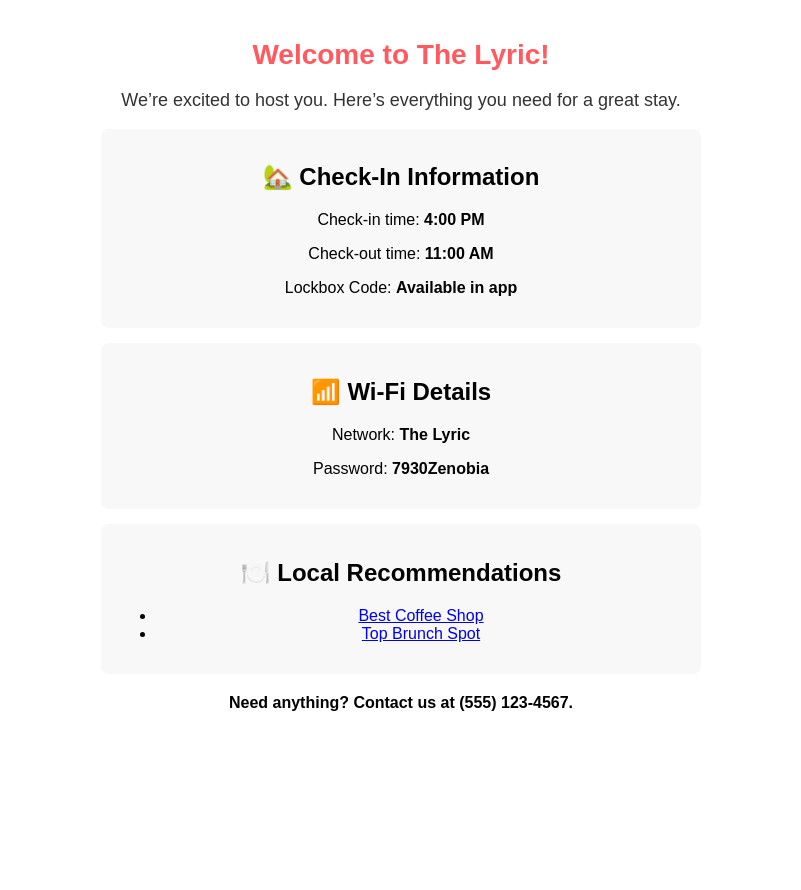
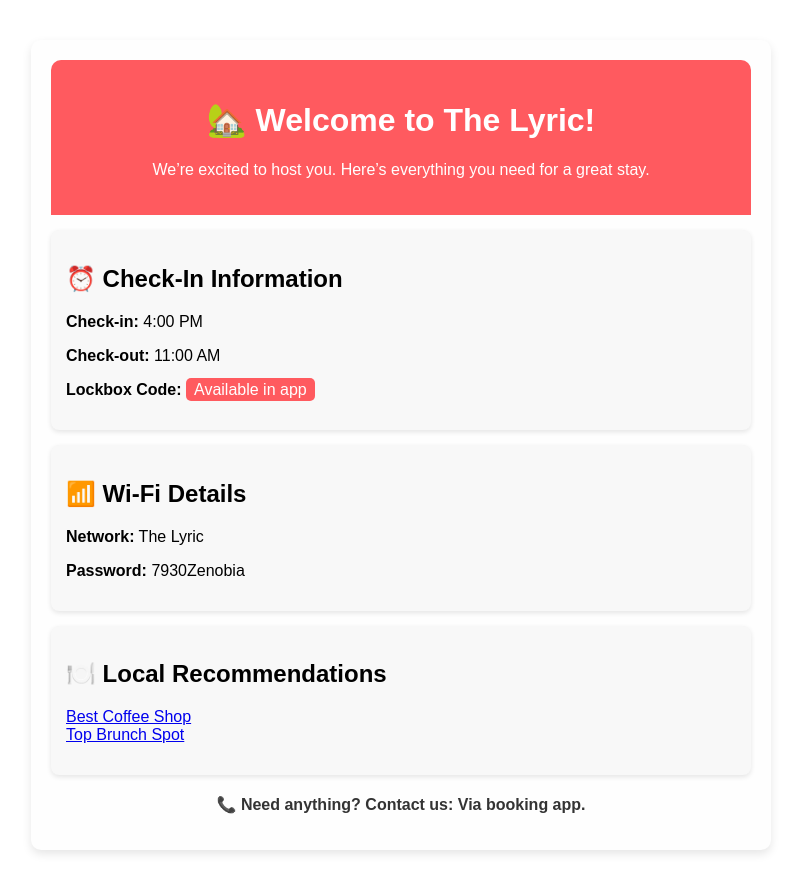
Before and after one commit to blakehaddad/str-guest-info, a React (Create React App) app: page / in a window 1280 px wide. Shown: the whole page, without its empty margins (239-1040 px from the left). Before the commit the page ends 800 px from the top, so only its background shows below. Built offline with nearby package versions, Linux system fonts and the light colour scheme.

Commit message:
contact num from env

```diff
--- a/public/config.json
+++ b/public/config.json
@@ -5,7 +5,7 @@
     "lockboxCode": "Available in app",
     "wifiNetwork": "The Lyric",
     "wifiPassword": "7930Zenobia",
-    "contactNumber": "(555) 123-4567",
+    "contactNumber": null,
     "recommendations": [
       { "name": "Best Coffee Shop", "url": "https://maps.google.com" },
       { "name": "Top Brunch Spot", "url": "https://maps.google.com" }
--- a/src/App.js
+++ b/src/App.js
@@ -4,8 +4,8 @@ function App() {
   const [config, setConfig] = useState(null);
 
   useEffect(() => {
-    const configPath = `${process.env.PUBLIC_URL}/config.json`; // Ensures the correct base URL
-    console.log("Fetching config from:", configPath); // Debugging
+    const configPath = `${process.env.PUBLIC_URL}/config.json`;
+    console.log("Fetching config from:", configPath);
 
     fetch(configPath)
       .then((response) => {
@@ -14,62 +14,104 @@ function App() {
         }
         return response.json();
       })
-      .then((data) => {
-        // console.log("Config Data Loaded:", data);
-        setConfig(data);
-      })
+      .then((data) => setConfig(data))
       .catch((error) => console.error("Error loading config:", error));
   }, []);
 
+  if (!config) return <div style={styles.loading}>Loading...</div>;
 
-  if (!config) return <p>Loading...</p>;
+  const contactNumber = process.env.REACT_APP_CONTACT_NUMBER
+  ? process.env.REACT_APP_CONTACT_NUMBER
+  : (config.contactNumber || "Via booking app");
+
 
   return (
     <div style={styles.container}>
-      <h1 style={styles.title}>Welcome to {config.propertyName}!</h1>
-      <p style={styles.subtitle}>We’re excited to host you. Here’s everything you need for a great stay.</p>
-
-      <div style={styles.section}>
-        <h2>🏡 Check-In Information</h2>
-        <p>Check-in time: <strong>{config.checkInTime}</strong></p>
-        <p>Check-out time: <strong>{config.checkOutTime}</strong></p>
-        <p>Lockbox Code: <strong>{config.lockboxCode}</strong></p>
+      <div style={styles.header}>
+        <h1>🏡 Welcome to {config.propertyName}!</h1>
+        <p>We’re excited to host you. Here’s everything you need for a great stay.</p>
       </div>
 
-      <div style={styles.section}>
-        <h2>📶 Wi-Fi Details</h2>
-        <p>Network: <strong>{config.wifiNetwork}</strong></p>
-        <p>Password: <strong>{config.wifiPassword}</strong></p>
+      <div style={styles.card}>
+        <h2>⏰ Check-In Information</h2>
+        <p><strong>Check-in:</strong> {config.checkInTime}</p>
+        <p><strong>Check-out:</strong> {config.checkOutTime}</p>
+        <p><strong>Lockbox Code:</strong> <span style={styles.lockbox}>{config.lockboxCode}</span></p>
       </div>
 
-      <div style={styles.section}>
+      <div style={styles.card}>
+        <h2>📶 Wi-Fi Details</h2>
+        <p><strong>Network:</strong> {config.wifiNetwork}</p>
+        <p><strong>Password:</strong> {config.wifiPassword}</p>
+      </div>
+
+      <div style={styles.card}>
         <h2>🍽️ Local Recommendations</h2>
-        <ul>
+        <ul style={styles.list}>
           {(config.recommendations || []).map((place, index) => (
             <li key={index}>
-              <a href={place.url} target="_blank" rel="noopener noreferrer">{place.name}</a>
+              <a href={place.url} target="_blank" rel="noopener noreferrer">
+                {place.name}
+              </a>
             </li>
           ))}
         </ul>
       </div>
 
-      <p style={styles.footer}>Need anything? Contact us at <strong>{config.contactNumber}</strong>.</p>
+      <div style={styles.footer}>
+        <p>📞 Need anything? Contact us: <strong>{contactNumber}</strong>.</p>
+      </div>
     </div>
   );
 }
 
 const styles = {
   container: {
-    fontFamily: "Arial, sans-serif",
-    maxWidth: "600px",
-    margin: "auto",
+    fontFamily: "'Poppins', sans-serif",
+    maxWidth: "700px",
+    margin: "40px auto",
     textAlign: "center",
-    padding: "20px"
+    padding: "20px",
+    backgroundColor: "#fefefe",
+    borderRadius: "10px",
+    boxShadow: "0px 4px 10px rgba(0,0,0,0.1)"
   },
-  title: { color: "#ff5a5f", fontSize: "28px" },
-  subtitle: { fontSize: "18px", color: "#333" },
-  section: { backgroundColor: "#f8f8f8", padding: "15px", margin: "15px 0", borderRadius: "8px" },
-  footer: { marginTop: "20px", fontSize: "16px", fontWeight: "bold" }
+  header: {
+    backgroundColor: "#ff5a5f",
+    color: "#fff",
+    padding: "20px",
+    borderRadius: "10px 10px 0 0"
+  },
+  card: {
+    backgroundColor: "#f8f8f8",
+    padding: "15px",
+    margin: "15px 0",
+    borderRadius: "8px",
+    boxShadow: "0 2px 5px rgba(0,0,0,0.1)",
+    textAlign: "left"
+  },
+  list: {
+    listStyle: "none",
+    padding: 0
+  },
+  lockbox: {
+    backgroundColor: "#ff5a5f",
+    color: "#fff",
+    padding: "3px 8px",
+    borderRadius: "5px"
+  },
+  footer: {
+    marginTop: "20px",
+    fontSize: "16px",
+    fontWeight: "bold",
+    color: "#333"
+  },
+  loading: {
+    textAlign: "center",
+    fontSize: "20px",
+    fontWeight: "bold",
+    padding: "50px"
+  }
 };
 
 export default App;
```
